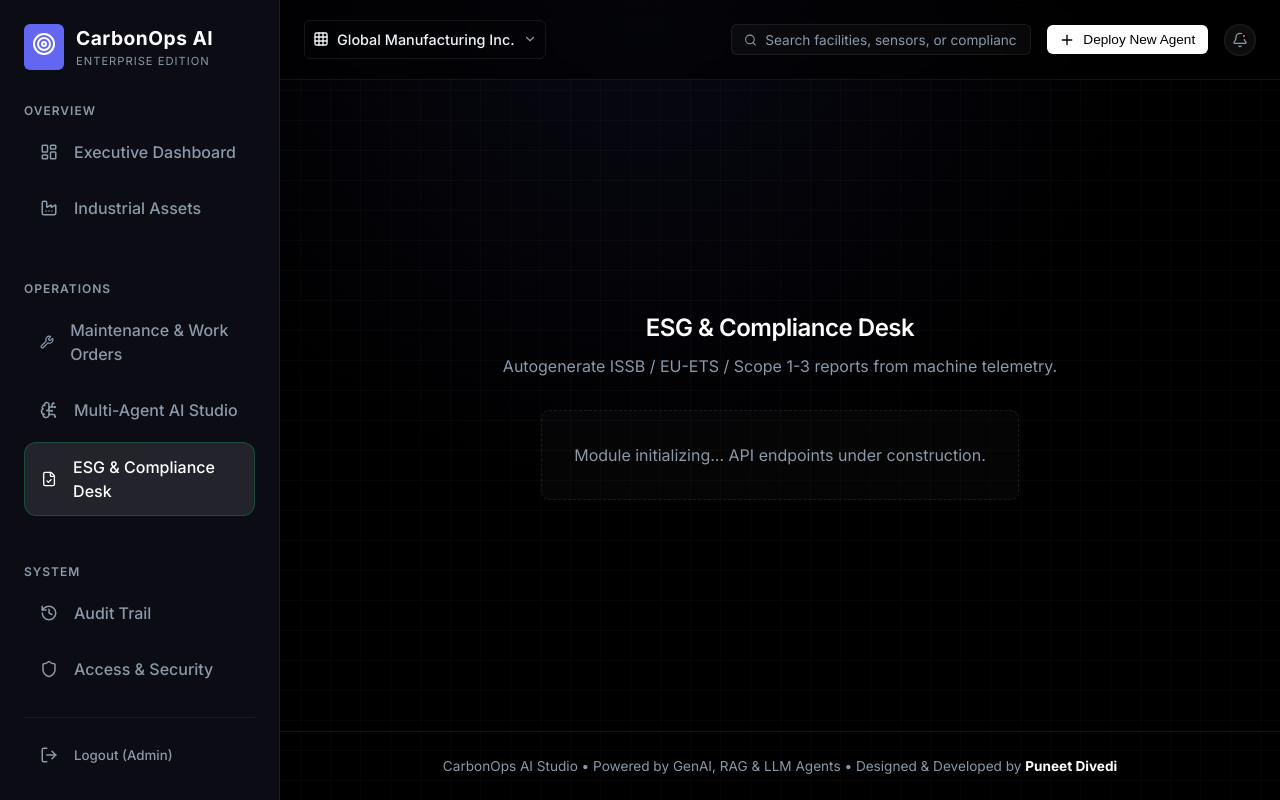
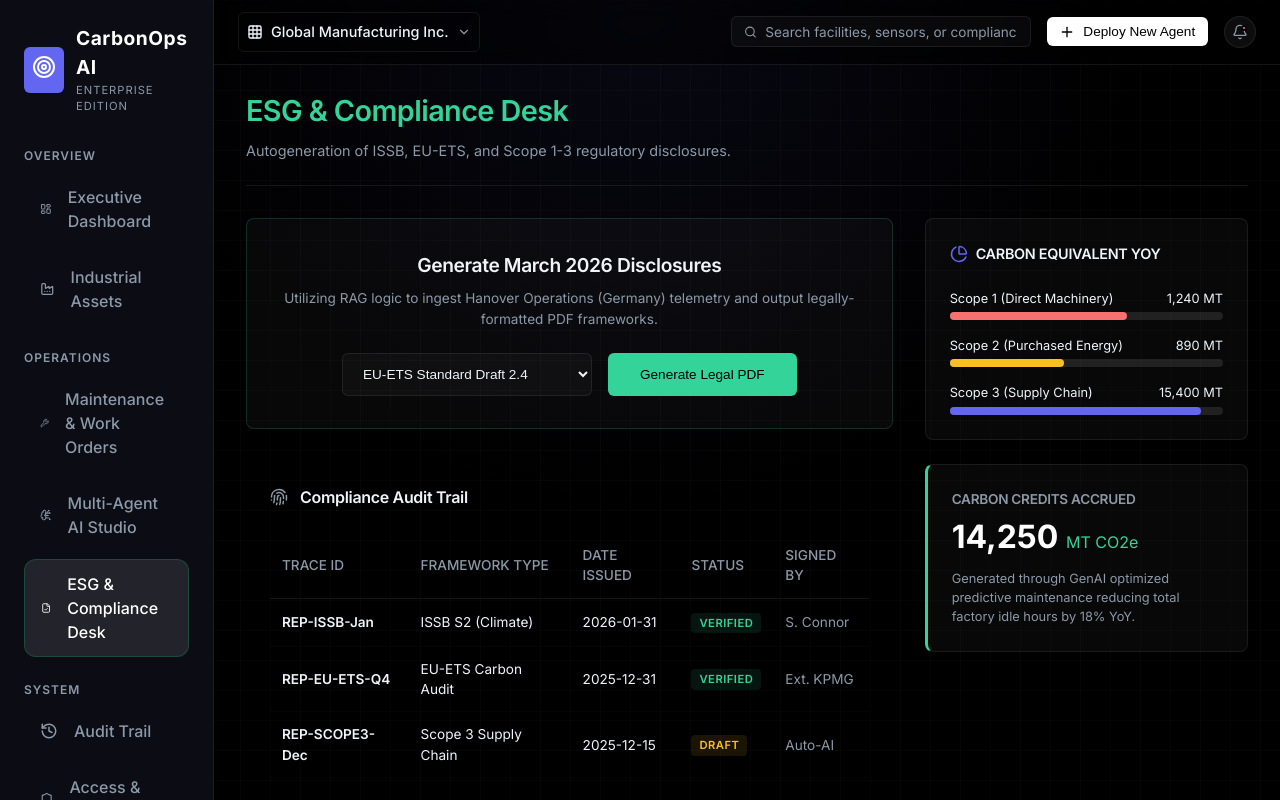
Before and after one commit to Puneetdivedi/CarbonOps-AI, a React (Vite) app: page /esg in a window 1280 px wide. Both pictures are taken after a click on the button "Authenticate & Connect". Built offline with nearby package versions, Linux system fonts and the light colour scheme.

Commit message:
feat: complete the ESG & Compliance Desk module with interactive LLM report generation mockups

```diff
--- a/src/App.jsx
+++ b/src/App.jsx
@@ -4,6 +4,7 @@ import MainLayout from './layouts/MainLayout';
 import Dashboard from './pages/Dashboard';
 import Login from './pages/Login';
 import AssetsView from './pages/AssetsView';
+import EsgReports from './pages/EsgReports';
 import './App.css';
 
 // Placeholder empty states for new enterprise pages
@@ -32,7 +33,7 @@ function App() {
           <Route path="assets" element={<AssetsView />} />
           <Route path="maintenance" element={<PlaceholderPage title="Maintenance Workflow" subtitle="Manage Work Orders generated by AI, track assigning, severity, and resolution." />} />
           <Route path="ai-studio" element={<PlaceholderPage title="Multi-Agent AI Studio" subtitle="Orchestrate and inspect LangGraph-style AI workflows and reasoning traces." />} />
-          <Route path="esg" element={<PlaceholderPage title="ESG & Compliance Desk" subtitle="Autogenerate ISSB / EU-ETS / Scope 1-3 reports from machine telemetry." />} />
+          <Route path="esg" element={<EsgReports />} />
           <Route path="history" element={<PlaceholderPage title="Audit Trail" subtitle="Verifiable logs of all system changes and AI actions." />} />
           <Route path="security" element={<PlaceholderPage title="Access & Security" subtitle="Role-based access control (RBAC) across Plant Manager, Engineer, and ESG Officer roles." />} />
         </Route>
--- /dev/null
+++ b/src/pages/EsgReports.jsx
@@ -0,0 +1,157 @@
+import React, { useState } from 'react';
+import { FileCheck, ShieldAlert, Cpu, DownloadCloud, PieChart, Activity, Fingerprint } from 'lucide-react';
+import { siteHierarchy } from '../data/mockData';
+
+const EsgReports = () => {
+  const [isGenerating, setIsGenerating] = useState(false);
+  const [downloadReady, setDownloadReady] = useState(false);
+
+  const handleGenerateReport = () => {
+    setIsGenerating(true);
+    setTimeout(() => {
+      setIsGenerating(false);
+      setDownloadReady(true);
+    }, 2500);
+  };
+
+  const auditHistory = [
+    { id: "REP-ISSB-Jan", type: "ISSB S2 (Climate)", date: "2026-01-31", status: "Verified", auditor: "S. Connor" },
+    { id: "REP-EU-ETS-Q4", type: "EU-ETS Carbon Audit", date: "2025-12-31", status: "Verified", auditor: "Ext. KPMG" },
+    { id: "REP-SCOPE3-Dec", type: "Scope 3 Supply Chain", date: "2025-12-15", status: "Draft", auditor: "Auto-AI" }
+  ];
+
+  return (
+    <div className="dashboard-container fade-in" style={{ padding: '1.5rem 2rem', maxWidth: '1600px', margin: '0 auto', width: '100%', display: 'flex', flexDirection: 'column', gap: '2rem' }}>
+
+      {/* Header */}
+      <div style={{ display: 'flex', justifyContent: 'space-between', alignItems: 'flex-start', borderBottom: '1px solid var(--glass-border)', paddingBottom: '1.5rem' }}>
+        <div>
+          <h2 style={{ fontSize: '1.8rem', color: 'var(--success)', marginBottom: '0.5rem' }}>ESG & Compliance Desk</h2>
+          <p style={{ color: 'var(--text-muted)', fontSize: '0.9rem' }}>Autogeneration of ISSB, EU-ETS, and Scope 1-3 regulatory disclosures.</p>
+        </div>
+      </div>
+
+      <div style={{ display: 'grid', gridTemplateColumns: 'minmax(0, 2fr) minmax(0, 1fr)', gap: '2rem' }}>
+
+        {/* Core Generator Module */}
+        <div style={{ display: 'flex', flexDirection: 'column', gap: '2rem' }}>
+
+          {/* Action Header */}
+          <div className="glass" style={{ padding: '2rem', display: 'flex', flexDirection: 'column', alignItems: 'center', justifyContent: 'center', gap: '1.5rem', border: '1px solid rgba(52, 211, 153, 0.2)' }}>
+            <div style={{ textAlign: 'center' }}>
+               <h3 style={{ fontSize: '1.2rem', marginBottom: '0.5rem' }}>Generate March 2026 Disclosures</h3>
+               <p style={{ fontSize: '0.85rem', color: 'var(--text-muted)' }}>Utilizing RAG logic to ingest {siteHierarchy[0].name} telemetry and output legally-formatted PDF frameworks.</p>
+            </div>
+
+            <div style={{ display: 'flex', gap: '1rem', width: '100%', justifyContent: 'center' }}>
+              <select className="btn btn-outline" style={{ padding: '0.75rem 1rem', width: '250px', background: 'rgba(255,255,255,0.03)' }}>
+                <option>EU-ETS Standard Draft 2.4</option>
+                <option>ISSB S1/S2 Final</option>
+                <option>SEBI BRSR (India)</option>
+                <option>SEC Climate Rule</option>
+              </select>
+
+              {!downloadReady ? (
+                <button
+                  onClick={handleGenerateReport}
+                  disabled={isGenerating}
+                  className="btn btn-primary"
+                  style={{ padding: '0.75rem 2rem', background: 'var(--success)', border: 'none', color: '#000', minWidth: '180px' }}
+                >
+                  {isGenerating ? 'Compiling AI Output...' : 'Generate Legal PDF'}
+                </button>
+              ) : (
+                <button className="btn btn-primary" style={{ padding: '0.75rem 2rem', background: 'var(--brand)', border: 'none', minWidth: '180px', display: 'flex', alignItems: 'center', gap: '0.5rem' }}>
+                  <DownloadCloud size={18} /> Download Asset
+                </button>
+              )}
+            </div>
+
+            {isGenerating && (
+              <div style={{ width: '450px', maxWidth: '100%' }}>
+                <div style={{ display: 'flex', justifyContent: 'space-between', fontSize: '0.75rem', color: 'var(--text-muted)', marginBottom: '0.5rem' }}>
+                  <span>Querying LangGraph Models...</span>
+                  <span>78%</span>
+                </div>
+                <div style={{ width: '100%', height: '4px', background: 'rgba(255,255,255,0.1)', borderRadius: '4px', overflow: 'hidden' }}>
+                   <div style={{ width: '78%', height: '100%', background: 'var(--brand)', transition: 'width 2s ease' }}></div>
+                </div>
+              </div>
+            )}
+          </div>
+
+          {/* Audit History */}
+           <div className="table-card" style={{ padding: '1.5rem', overflowX: 'auto' }}>
+            <h3 style={{ fontSize: '1rem', marginBottom: '1.5rem', display: 'flex', alignItems: 'center', gap: '0.75rem' }}>
+               <Fingerprint size={18} color="var(--text-muted)" /> Compliance Audit Trail
+            </h3>
+            <table className="custom-table" style={{ width: '100%', borderCollapse: 'collapse', textAlign: 'left' }}>
+              <thead>
+                <tr style={{ borderBottom: '1px solid var(--glass-border)', color: 'var(--text-muted)', fontSize: '0.8rem', textTransform: 'uppercase' }}>
+                  <th style={{ padding: '0.75rem' }}>Trace ID</th>
+                  <th style={{ padding: '0.75rem' }}>Framework Type</th>
+                  <th style={{ padding: '0.75rem' }}>Date Issued</th>
+                  <th style={{ padding: '0.75rem' }}>Status</th>
+                  <th style={{ padding: '0.75rem' }}>Signed By</th>
+                </tr>
+              </thead>
+              <tbody>
+                {auditHistory.map((log, i) => (
+                  <tr key={i} style={{ borderBottom: '1px solid rgba(255, 255, 255, 0.02)' }}>
+                    <td style={{ padding: '0.75rem', fontWeight: 600, fontSize: '0.85rem' }}>{log.id}</td>
+                    <td style={{ padding: '0.75rem', fontSize: '0.85rem' }}>{log.type}</td>
+                    <td style={{ padding: '0.75rem', fontSize: '0.85rem' }}>{log.date}</td>
+                    <td style={{ padding: '0.75rem' }}>
+                      <span className="badge" style={{
+                        background: log.status === 'Verified' ? 'rgba(52, 211, 153, 0.1)' : 'rgba(251, 191, 36, 0.1)',
+                        color: log.status === 'Verified' ? 'var(--success)' : 'var(--warning)',
+                        padding: '0.2rem 0.5rem', borderRadius: '4px', fontSize: '0.7rem'
+                      }}>{log.status}</span>
+                    </td>
+                    <td style={{ padding: '0.75rem', fontSize: '0.85rem', color: 'var(--text-muted)' }}>{log.auditor}</td>
+                  </tr>
+                ))}
+              </tbody>
+            </table>
+          </div>
+        </div>
+
+        {/* Real-time KPI Tracker */}
+        <div style={{ display: 'flex', flexDirection: 'column', gap: '1.5rem' }}>
+
+           <div className="glass" style={{ padding: '1.5rem' }}>
+              <div style={{ display: 'flex', alignItems: 'center', gap: '0.5rem', marginBottom: '1.5rem' }}>
+                 <PieChart size={18} color="var(--brand)" />
+                 <h3 style={{ fontSize: '0.9rem', textTransform: 'uppercase' }}>Carbon Equivalent YoY</h3>
+              </div>
+
+              <div style={{ display: 'flex', flexDirection: 'column', gap: '1rem' }}>
+                <div>
+                  <div style={{ display: 'flex', justifyContent: 'space-between', fontSize: '0.8rem', marginBottom: '0.25rem' }}><span>Scope 1 (Direct Machinery)</span> <span>1,240 MT</span></div>
+                  <div style={{ width: '100%', background: 'rgba(255,255,255,0.1)', height: '8px', borderRadius: '4px' }}><div style={{ width: '65%', background: 'var(--accent)', height: '100%', borderRadius: '4px' }}></div></div>
+                </div>
+                <div>
+                  <div style={{ display: 'flex', justifyContent: 'space-between', fontSize: '0.8rem', marginBottom: '0.25rem' }}><span>Scope 2 (Purchased Energy)</span> <span>890 MT</span></div>
+                  <div style={{ width: '100%', background: 'rgba(255,255,255,0.1)', height: '8px', borderRadius: '4px' }}><div style={{ width: '42%', background: 'var(--warning)', height: '100%', borderRadius: '4px' }}></div></div>
+                </div>
+                <div>
+                  <div style={{ display: 'flex', justifyContent: 'space-between', fontSize: '0.8rem', marginBottom: '0.25rem' }}><span>Scope 3 (Supply Chain)</span> <span>15,400 MT</span></div>
+                  <div style={{ width: '100%', background: 'rgba(255,255,255,0.1)', height: '8px', borderRadius: '4px' }}><div style={{ width: '92%', background: 'var(--brand)', height: '100%', borderRadius: '4px' }}></div></div>
+                </div>
+              </div>
+           </div>
+
+           <div className="glass" style={{ padding: '1.5rem', borderLeft: '3px solid var(--success)' }}>
+              <h3 style={{ fontSize: '0.85rem', color: 'var(--text-muted)', textTransform: 'uppercase', marginBottom: '0.25rem' }}>Carbon Credits Accrued</h3>
+              <div style={{ fontSize: '2rem', fontWeight: 'bold', color: '#fff' }}>14,250 <span style={{ fontSize: '1rem', color: 'var(--success)', fontWeight: 'normal' }}>MT CO2e</span></div>
+              <p style={{ fontSize: '0.8rem', color: 'var(--text-muted)', marginTop: '0.5rem' }}>Generated through GenAI optimized predictive maintenance reducing total factory idle hours by 18% YoY.</p>
+           </div>
+
+        </div>
+
+      </div>
+    </div>
+  );
+};
+
+export default EsgReports;
```
